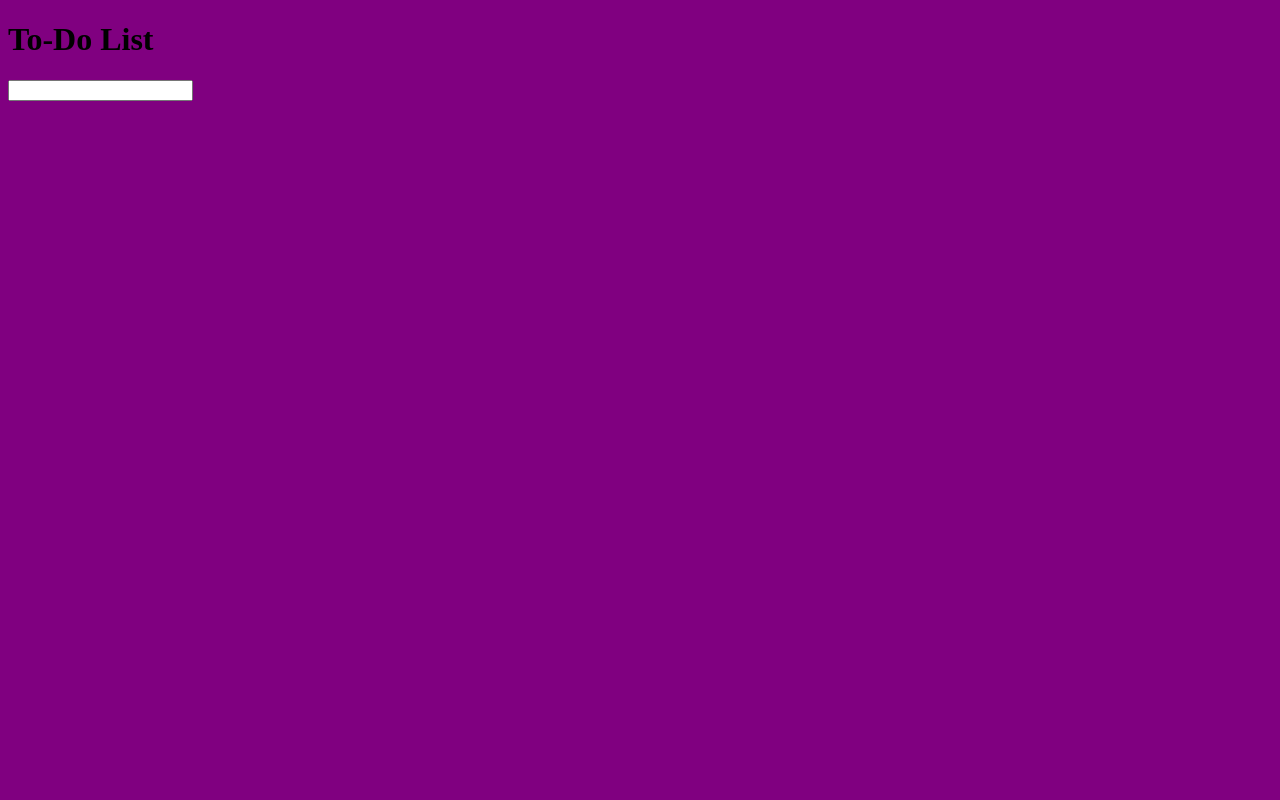
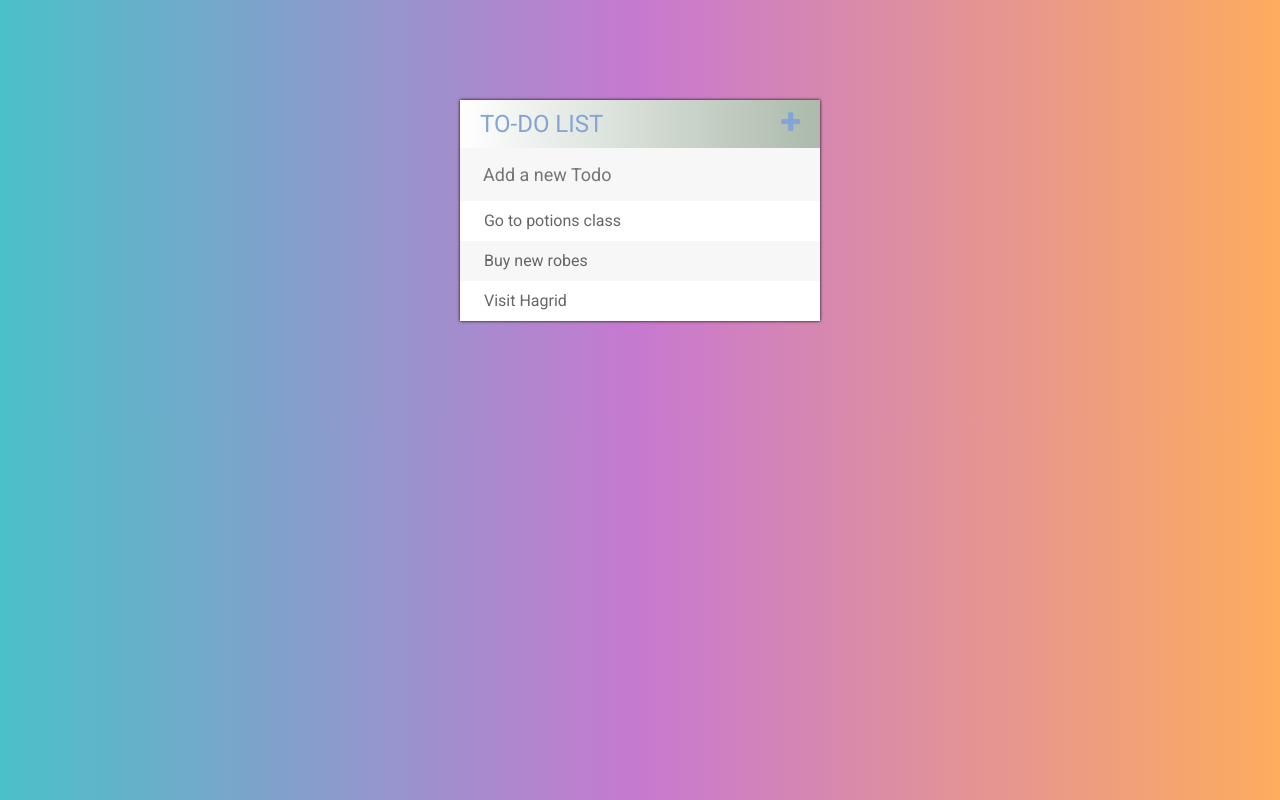
Before and after one commit to aubuchcl/basic_todo, a plain HTML site: page index.html in a window 1280 px wide. Drawn offline with Linux system fonts and the light colour scheme.

Commit message:
simple project so not git log its done

```diff
--- a/assets/css/todos.css
+++ b/assets/css/todos.css
@@ -1,3 +1,98 @@
+*{
+	font-family: 'Roboto', sans-serif;
+}
+
 body{
-	background: purple;
+	background: #FEAC5E;  /* fallback for old browsers */
+	background: -webkit-linear-gradient(to right, #4BC0C8, #C779D0, #FEAC5E);  /* Chrome 10-25, Safari 5.1-6 */
+	background: linear-gradient(to right, #4BC0C8, #C779D0, #FEAC5E); /* W3C, IE 10+/ Edge, Firefox 16+, Chrome 26+, Opera 12+, Safari 7+ */
+
 }
+
+#container{
+	width: 360px;
+	margin: 100px auto;
+	background: #f7f7f7;
+	box-shadow: 0 0 3px rgba(0,0,0,1);
+}
+
+h1{
+	background: #abbaab;  /* fallback for old browsers */
+    background: -webkit-linear-gradient(to right, #ffffff, #abbaab);  /* Chrome 10-25, Safari 5.1-6 */
+    background: linear-gradient(to right, #ffffff, #abbaab); /* W3C, IE 10+/ Edge, Firefox 16+, Chrome 26+, Opera 12+, Safari 7+ */
+
+	color: #83a4d4;  /* fallback for old browsers */
+    color: -webkit-linear-gradient(to right, #b6fbff, #83a4d4);  /* Chrome 10-25, Safari 5.1-6 */
+    color: linear-gradient(to right, #b6fbff, #83a4d4); /* W3C, IE 10+/ Edge, Firefox 16+, Chrome 26+, Opera 12+, Safari 7+ */
+
+	margin: 0;
+	padding: 10px 20px;
+	text-transform: uppercase;
+	font-size: 24px;
+	font-weight: normal;
+
+}
+
+input{
+	box-sizing: border-box;
+	color: #2980b9;
+	font-size: 18px;
+	background-color: #f7f7f7;
+	width: 100%;
+	padding: 13px 13px 13px 20px;
+	border: 3px solid rgba(0,0,0,0);
+}
+
+input:focus{
+	background: white;
+	border: 3px solid #2980b9;
+	outline: none;
+}
+
+ul{
+	list-style: none;
+	margin: 0;
+	padding: 0;
+}
+
+li{
+	background: #fff;
+	height: 40px;
+	line-height: 40px;
+	color: #666;
+
+}
+
+li:nth-child(2n){
+	background: #f7f7f7;
+}
+
+.completed{
+	color: gray;
+	text-decoration: line-through;
+}
+
+/*transition on the todos*/
+span{
+	background: #e74e3c;
+	height: 40px;
+	margin-right: 20px;
+	text-align: center;
+	color: 	#fff;
+	width: 0;
+	display: inline-block;
+	transition: 0.2s linear;
+	opacity: 0;
+}
+
+li:hover span{
+	width: 40px;
+	opacity: 1.0;
+}
+
+
+
+/*font awesome styling*/
+.fa-plus{
+	float: right;
+}
--- a/assets/js/todos.js
+++ b/assets/js/todos.js
@@ -0,0 +1,40 @@
+//set vals
+var todoText;
+
+
+
+
+
+//check off specific todos by clicking
+
+$('ul').on("click", "li", function(e){
+	$(this).toggleClass("completed")
+});
+
+
+//listen for clicks on the x to delete todos
+$('ul').on("click", "span", function(e){
+
+	$(this).parent().fadeOut(1000, function(){
+		$(this).remove();
+	})
+	e.stopPropagation();
+});
+
+
+//create some new todos
+$("input[type='text']").keypress(function(e){
+	if(e.which === 13){
+		//capture the input in a variable
+		todoText = $(this).val()
+		//clear input
+		$(this).val("")
+		//append the text to a new todo
+		$('ul').append("<li><span><i class='fa fa-trash' aria-hidden='true'></i></span>"+todoText+"</li>")
+
+	}
+});
+
+$('.fa-plus').on("click", function(e){
+	$("input[type='text']").fadeToggle()
+})
--- a/index.html
+++ b/index.html
@@ -3,14 +3,33 @@
 <head>
 	<title>TODO LIST</title>
 	<script type="text/javascript" src="assets/js/lib/jquery-3.2.1.min.js"></script>
+	<link href="https://maxcdn.bootstrapcdn.com/font-awesome/4.7.0/css/font-awesome.min.css" rel="stylesheet" integrity="sha384-wvfXpqpZZVQGK6TAh5PVlGOfQNHSoD2xbE+QkPxCAFlNEevoEH3Sl0sibVcOQVnN" crossorigin="anonymous">
+	<link href="https://fonts.googleapis.com/css?family=Roboto:400,500,700" rel="stylesheet">
 	<link rel="stylesheet" href="assets/css/todos.css">
 
 </head>
 <body>
+
 <div id="container">
-			<h1>To-Do List</h1>
-			<input type="text">
+	<h1>To-Do List <i class="fa fa-plus" aria-hidden="true"></i></h1>
+	<input type="text" placeholder="Add a new Todo">
+
+	<ul>
+		<li><span><i class="fa fa-trash" aria-hidden="true"></i></span>  Go to potions class</li>
+		<li><span><i class="fa fa-trash" aria-hidden="true"></i></span>  Buy new robes</li>
+		<li><span><i class="fa fa-trash" aria-hidden="true"></i></span>  Visit Hagrid</li>
+	</ul>
+
+
+
+
+
+
+
+
+<!-- end container -->
 </div>
+
 
 
 
```
Lines whose indentation alone changed are shown as unchanged.
